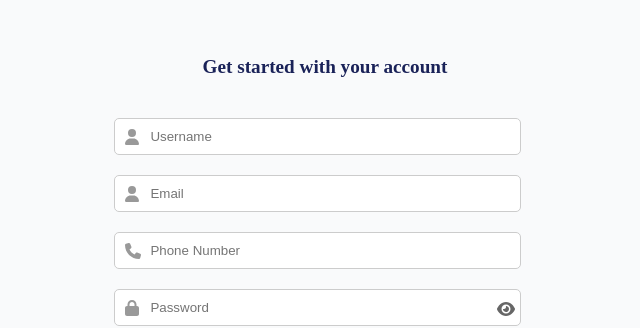
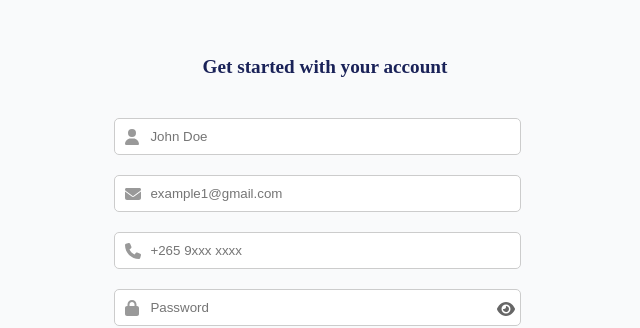
Before and after one commit to carlos45-dev/lending-platform, a React (Vite) app: page /signup in a window 1280 px wide. Shown: the part 136-464 px from the top of the page, without its empty margins (315-955 px from the left). Built offline with nearby package versions, Linux system fonts and the light colour scheme; no server answers; the database is empty.

Commit message:
npm run dev

```diff
--- a/package.json
+++ b/package.json
@@ -15,6 +15,7 @@
     "@fortawesome/free-solid-svg-icons": "^6.7.2",
     "@fortawesome/react-fontawesome": "^0.2.2",
     "firebase": "^11.10.0",
+    "libphonenumber-js": "^1.12.10",
     "react": "^19.1.0",
     "react-dom": "^19.1.0",
     "react-google-recaptcha": "^3.1.0",
--- a/src/pages/Signup.jsx
+++ b/src/pages/Signup.jsx
@@ -2,7 +2,7 @@ import { useState } from 'react';
 import ReCAPTCHA from 'react-google-recaptcha';
 import styles from '../styles/SignUp.module.css';
 import { FontAwesomeIcon } from '@fortawesome/react-fontawesome';
-import { faUser, faLock, faEyeSlash, faEye, faPhone,faUpRightFromSquare } from '@fortawesome/free-solid-svg-icons';
+import { faUser, faLock, faEyeSlash, faEye, faPhone, faUpRightFromSquare,faEnvelope, faEnvelopeCircleCheck } from '@fortawesome/free-solid-svg-icons';
 import { Link, useNavigate } from 'react-router-dom';
 import { createUserWithEmailAndPassword, sendEmailVerification } from "firebase/auth";
 import { auth, db } from "../firebase";
@@ -28,6 +28,12 @@ function Signup() {
   const handleRecaptchaChange = (value) => setRecaptchaValue(value);
   const handlePasswordToggle = () => setShowPassword(!showPassword);
   const handlePasswordToggle2 = () => setShowPassword2(!showPassword2);
+
+  const validatePhoneNumber = (number) => {
+    const phoneRegex = /^(\+?\d{10,15}|0\d{9})$/;
+    return phoneRegex.test(number);
+  };
+
   const handleSubmit = async (e) => {
     e.preventDefault();
 
@@ -41,6 +47,11 @@ const handleSubmit = async (e) => {
       return;
     }
 
+    if (!validatePhoneNumber(phone)) {
+      alert("Please enter a valid phone number.");
+      return;
+    }
+
     setIsLoading(true);
     const startTime = performance.now();
 
@@ -48,10 +59,8 @@ const handleSubmit = async (e) => {
       const userCredential = await createUserWithEmailAndPassword(auth, email, password);
       const user = userCredential.user;
 
-    // Send Email Verification
       await sendEmailVerification(user);
 
-    // Save user info in Firestore
       await setDoc(doc(db, "users", user.uid), {
         email,
         username,
@@ -81,21 +90,21 @@ const handleSubmit = async (e) => {
         <form onSubmit={handleSubmit}>
           {/* Username */}
           <div className={styles.formGroup}>
-            <input type="text" className={styles.input} placeholder="Username"
+            <input type="text" className={styles.input} placeholder="John Doe"
               value={username} onChange={(e) => setUsername(e.target.value)} required disabled={isLoading} />
             <FontAwesomeIcon className={styles["input-icon"]} icon={faUser} />
           </div>
 
           {/* Email */}
           <div className={styles.formGroup}>
-            <input type="email" className={styles.input} placeholder="Email"
+            <input type="email" className={styles.input} placeholder="example1@gmail.com"
               value={email} onChange={(e) => setEmail(e.target.value)} required disabled={isLoading} />
-            <FontAwesomeIcon className={styles["input-icon"]} icon={faUser} />
+            <FontAwesomeIcon className={styles["input-icon"]} icon={faEnvelope} />
           </div>
 
           {/* Phone */}
           <div className={styles.formGroup}>
-            <input type="tel" className={styles.input} placeholder="Phone Number"
+            <input type="tel" className={styles.input} placeholder="+265 9xxx xxxx"
               value={phone} onChange={(e) => setPhone(e.target.value)} required disabled={isLoading} />
             <FontAwesomeIcon className={styles["input-icon"]} icon={faPhone} />
           </div>
@@ -137,7 +146,8 @@ const handleSubmit = async (e) => {
           <div className={styles.checkbox}>
             <input className={styles.checkbox1} type="checkbox" id="terms" required disabled={isLoading} />
             <label htmlFor="terms" className={styles.label2}>
-              I agree to the <Link to="/terms" style={{ textDecoration: 'none' }}>terms and conditions <FontAwesomeIcon icon={faUpRightFromSquare} style={{fontWeight:'1px'}}/>
+              I agree to the <Link to="/terms" style={{ textDecoration: 'none' }}>
+                terms and conditions <FontAwesomeIcon icon={faUpRightFromSquare} style={{ fontWeight: '1px' }} />
               </Link>
             </label>
           </div>
```
Also changed, not shown: 1 other file (tests, documents, lock files or other folders). Lines whose indentation alone changed are shown as unchanged.
